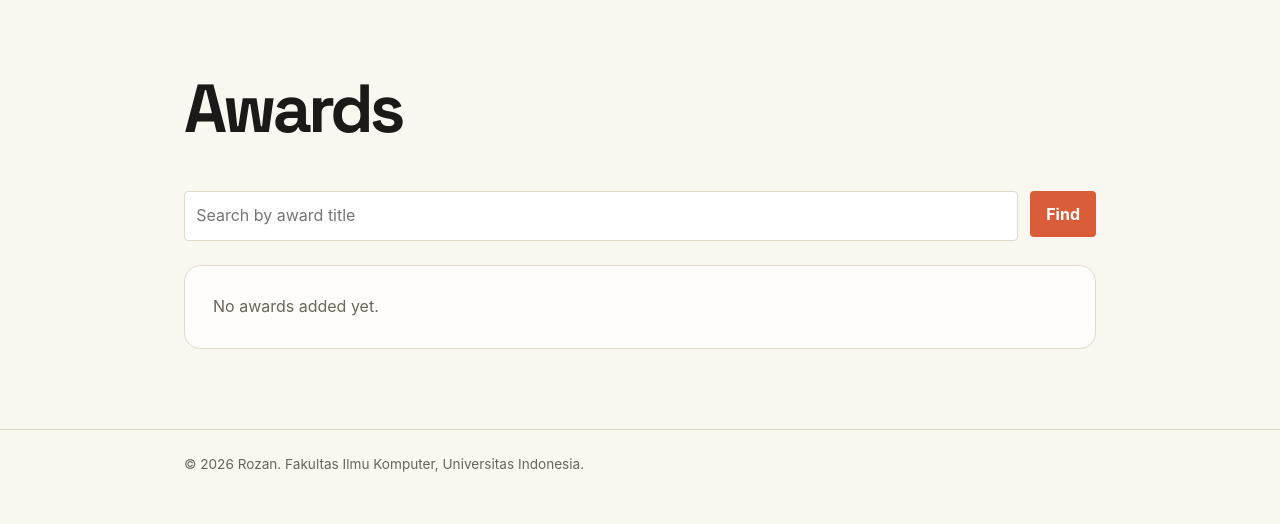
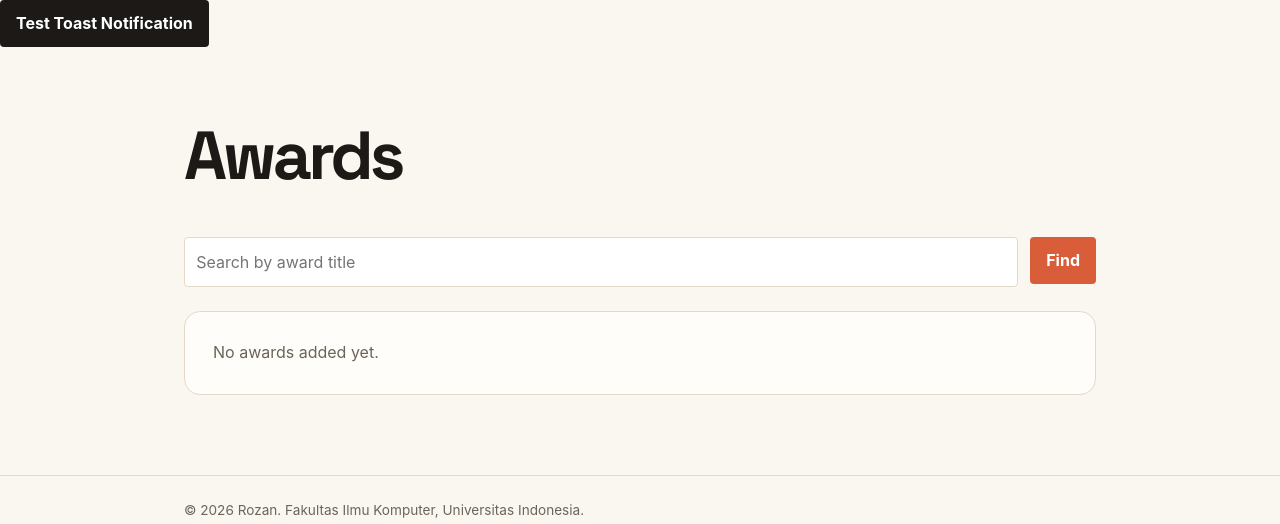
Before and after one commit to rozanlaudzai/myportfolio, a Django app: template main/templates/main/awards.html in a window 1280 px wide. Shown: the part 65-589 px from the top of the page. Run offline with Django 5.2, Linux system fonts and the light colour scheme; the template is opened without the code that fills it, so the values that code supplies are empty.

Commit message:
feat: implement toast

```diff
--- a/static/css/base.css
+++ b/static/css/base.css
@@ -79,6 +79,63 @@ h1,
 }
 /* Header End */
 
+/* Form */
+
+.form-group {
+  margin-bottom: 1.25rem;
+}
+
+.form-group label {
+  display: block;
+  margin-bottom: 0.4rem;
+  font-weight: 700;
+}
+
+.form-group input,
+.form-group textarea {
+  width: 100%;
+  box-sizing: border-box;
+  padding: 0.7rem;
+  border: 1px solid var(--accent);
+  border-radius: var(--radius);
+  font: inherit;
+  transition:
+    border-color 0.2s ease,
+    outline-color 0.2s ease;
+}
+
+.form-group input:focus,
+.form-group textarea:focus {
+  outline: 2px solid var(--accent);
+  border-color: var(--accent);
+}
+
+.form-error {
+  color: #b42318;
+  font-size: 0.85rem;
+  margin-top: 0.35rem;
+}
+
+.button {
+  display: inline-block;
+  height: fit-content;
+  border: 0;
+  border-radius: var(--radius);
+  padding: 0.65rem 1rem;
+  background: var(--accent);
+  color: white;
+  cursor: pointer;
+  font: inherit;
+  font-weight: 700;
+  text-decoration: none;
+}
+
+.button-secondary {
+  background: var(--ink);
+}
+
+/* Form End */
+
 /* Footer */
 .site-footer {
   padding: 1.5rem;
--- a/static/css/main/awards.css
+++ b/static/css/main/awards.css
@@ -169,59 +169,6 @@
   width: 100%;
   max-width: 100%;
   margin-top: 1.5rem;
-}
-
-.form-group {
-  margin-bottom: 1.25rem;
-}
-
-.form-group label {
-  display: block;
-  margin-bottom: 0.4rem;
-  font-weight: 700;
-}
-
-.form-group input,
-.form-group textarea {
-  width: 100%;
-  box-sizing: border-box;
-  padding: 0.7rem;
-  border: 1px solid var(--accent);
-  border-radius: var(--radius);
-  font: inherit;
-  transition:
-    border-color 0.2s ease,
-    outline-color 0.2s ease;
-}
-
-.form-group input:focus,
-.form-group textarea:focus {
-  outline: 2px solid var(--accent);
-  border-color: var(--accent);
-}
-
-.form-error {
-  color: #b42318;
-  font-size: 0.85rem;
-  margin-top: 0.35rem;
-}
-
-.button {
-  display: inline-block;
-  height: fit-content;
-  border: 0;
-  border-radius: var(--radius);
-  padding: 0.65rem 1rem;
-  background: var(--accent);
-  color: white;
-  cursor: pointer;
-  font: inherit;
-  font-weight: 700;
-  text-decoration: none;
-}
-
-.button-secondary {
-  background: var(--ink);
 }
 /* Award Form End */
 
@@ -395,26 +342,4 @@
   }
 }
 
-.star-form {
-  display: inline;
-}
-
-.button-star {
-  display: inline-flex;
-  align-items: center;
-  gap: 0.4rem;
-  background: var(--ink);
-}
-
-.button-star.is-starred {
-  background: var(--accent);
-}
-
-.star-count {
-  padding: 0.05rem 0.4rem;
-  border-radius: 999px;
-  background: rgba(255, 255, 255, 0.25);
-  font-size: 0.8rem;
-}
-
 /* Award CRUD End */
--- /dev/null
+++ b/static/js/toast.js
@@ -0,0 +1,49 @@
+let toastTimer;
+
+function showToast(title, message, type = "normal", duration = 3000) {
+  const toastComponent = document.getElementById("toast-component");
+  const toastTitle = document.getElementById("toast-title");
+  const toastMessage = document.getElementById("toast-message");
+
+  if (!toastComponent) {
+    return;
+  }
+
+  // hapus class tipe sebelumnya
+  toastComponent.classList.remove(
+    "toast-success",
+    "toast-error",
+    "toast-normal",
+  );
+
+  // terapkan class baru berdasarkan tipe
+  if (type === "success") {
+    toastComponent.classList.add("toast-success");
+  } else if (type === "error") {
+    toastComponent.classList.add("toast-error");
+  } else {
+    toastComponent.classList.add("toast-normal");
+  }
+
+  // update content
+  toastTitle.textContent = title;
+  toastMessage.textContent = message;
+
+  // cancel previous timer if the toast still show up
+  clearTimeout(toastTimer);
+
+  // animation appears
+  if (!toastComponent.matches(":popover-open")) {
+    toastComponent.showPopover();
+    void toastComponent.offsetHeight; // force browser to count the style so that the transition runs
+  }
+
+  toastComponent.classList.remove("toast-hidden");
+  toastComponent.classList.add("toast-show");
+
+  toastTimer = setTimeout(() => {
+    toastComponent.classList.remove("toast-show");
+    toastComponent.classList.add("toast-hidden");
+    toastTimer = setTimeout(() => toastComponent.hidePopover(), 300);
+  }, duration);
+}
--- a/templates/base.html
+++ b/templates/base.html
@@ -36,6 +36,19 @@
       </div>
     </header>
 
+    <button
+      class="button button-secondary"
+      onclick="
+        showToast(
+          'System Notification',
+          'Project has been successfully loaded',
+          'success',
+        )
+      "
+    >
+      Test Toast Notification
+    </button>
+
     <main>{% block content %} {% endblock content %}</main>
 
     <footer class="site-footer">
@@ -43,5 +56,7 @@
         <p>&copy; 2026 Rozan. Fakultas Ilmu Komputer, Universitas Indonesia.</p>
       </div>
     </footer>
+
+    {% include 'components/toast.html' %}
   </body>
 </html>
--- /dev/null
+++ b/templates/components/toast.html
@@ -0,0 +1,8 @@
+{% load static %}
+<div id="toast-component" class="toast-component toast-hidden" popover="manual">
+  <div class="toast-content">
+    <h3 id="toast-title" class="toast-title">This is a sample title</h3>
+    <p id="toast-message" class="toast-message">This is a sample message</p>
+  </div>
+</div>
+<script src="{% static 'js/toast.js' %}"></script>
```
Also changed, not shown: other parts of static/css/base.css (+85 -0 lines).
